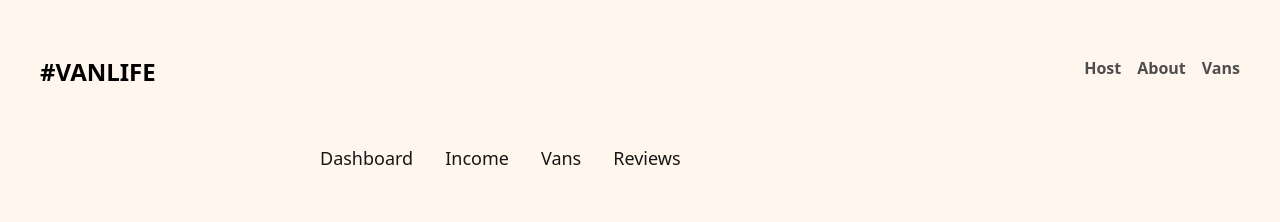
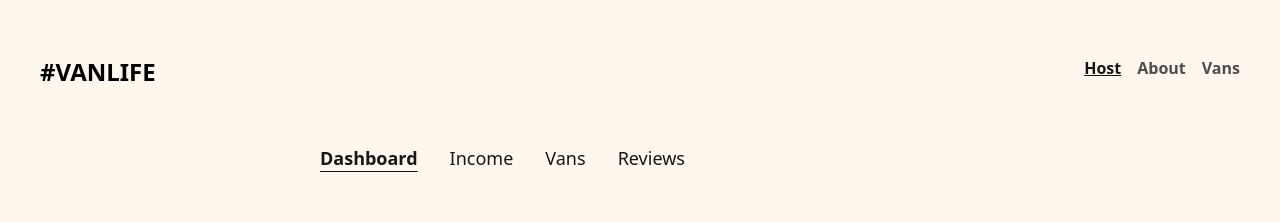
Before and after one commit to JoleneKearse/vanlife, a React (Vite) app: page /host in a window 1280 px wide. Shown: the top 222 px of the page. Built offline with nearby package versions, Linux system fonts and the light colour scheme.

Commit message:
feat: add active links

```diff
--- a/eslint.config.js
+++ b/eslint.config.js
@@ -1,38 +1,39 @@
-import js from '@eslint/js'
-import globals from 'globals'
-import react from 'eslint-plugin-react'
-import reactHooks from 'eslint-plugin-react-hooks'
-import reactRefresh from 'eslint-plugin-react-refresh'
+import js from "@eslint/js";
+import globals from "globals";
+import react from "eslint-plugin-react";
+import reactHooks from "eslint-plugin-react-hooks";
+import reactRefresh from "eslint-plugin-react-refresh";
 
 export default [
-  { ignores: ['dist'] },
+  { ignores: ["dist"] },
   {
-    files: ['**/*.{js,jsx}'],
+    files: ["**/*.{js,jsx}"],
     languageOptions: {
       ecmaVersion: 2020,
       globals: globals.browser,
       parserOptions: {
-        ecmaVersion: 'latest',
+        ecmaVersion: "latest",
         ecmaFeatures: { jsx: true },
-        sourceType: 'module',
+        sourceType: "module",
       },
     },
-    settings: { react: { version: '18.3' } },
+    settings: { react: { version: "18.3" } },
     plugins: {
       react,
-      'react-hooks': reactHooks,
-      'react-refresh': reactRefresh,
+      "react-hooks": reactHooks,
+      "react-refresh": reactRefresh,
     },
     rules: {
       ...js.configs.recommended.rules,
       ...react.configs.recommended.rules,
-      ...react.configs['jsx-runtime'].rules,
+      ...react.configs["jsx-runtime"].rules,
       ...reactHooks.configs.recommended.rules,
-      'react/jsx-no-target-blank': 'off',
-      'react-refresh/only-export-components': [
-        'warn',
+      "react/jsx-no-target-blank": "off",
+      "react/prop-types": "off",
+      "react-refresh/only-export-components": [
+        "warn",
         { allowConstantExport: true },
       ],
     },
   },
-]
+];
--- a/src/components/HostTabs.jsx
+++ b/src/components/HostTabs.jsx
@@ -1,16 +1,53 @@
-import { Link } from "react-router-dom";
+import { NavLink } from "react-router-dom";
 
 const HostTabs = () => {
   return (
     <nav className="mb-14">
       <ul className="flex gap-8 text-neutral-500 text-lg underline-offset-6">
-        <li><Link to="/host">Dashboard</Link></li>
-        <li><Link to="/host/income">Income</Link></li>
-        <li><Link to="/host/vans">Vans</Link></li>
-        <li><Link to="/host/reviews">Reviews</Link></li>
+        <li>
+          <NavLink
+            to="/host"
+            end
+            className={({ isActive }) =>
+              isActive ? "underline text-neutral-500 font-bold" : null
+            }
+          >
+            Dashboard
+          </NavLink>
+        </li>
+        <li>
+          <NavLink
+            to="/host/income"
+            className={({ isActive }) =>
+              isActive ? "underline text-neutral-500 font-bold" : null
+            }
+          >
+            Income
+          </NavLink>
+        </li>
+        <li>
+          <NavLink
+            to="/host/vans"
+            className={({ isActive }) =>
+              isActive ? "underline text-neutral-500 font-bold" : null
+            }
+          >
+            Vans
+          </NavLink>
+        </li>
+        <li>
+          <NavLink
+            to="/host/reviews"
+            className={({ isActive }) =>
+              isActive ? "underline text-neutral-500 font-bold" : null
+            }
+          >
+            Reviews
+          </NavLink>
+        </li>
       </ul>
     </nav>
   );
-}
+};
 
 export default HostTabs;
--- a/src/components/NavBar.jsx
+++ b/src/components/NavBar.jsx
@@ -1,20 +1,46 @@
-import { Link } from "react-router-dom";
+import { NavLink } from "react-router-dom";
 
 const NavBar = () => {
   return (
     <header>
       <nav className="bg-brand-100 text-neutral-300 py-14 flex justify-between px-10">
         <div>
-          <Link to="/" className="font-black uppercase text-neutral-600 text-2xl">#VanLife</Link>
+          <NavLink
+            to="/"
+            className="font-black uppercase text-neutral-600 text-2xl"
+          >
+            #VanLife
+          </NavLink>
         </div>
         <div className="flex gap-4 font-semibold">
-          <Link to="/host">Host</Link>
-          <Link to="about">About</Link>
-          <Link to="vans">Vans</Link>
+          <NavLink
+            to="/host"
+            className={({ isActive }) =>
+              isActive ? "underline text-neutral-500 font-bold" : null
+            }
+          >
+            Host
+          </NavLink>
+          <NavLink
+            to="about"
+            className={({ isActive }) =>
+              isActive ? "underline text-neutral-500 font-bold" : null
+            }
+          >
+            About
+          </NavLink>
+          <NavLink
+            to="vans"
+            className={({ isActive }) =>
+              isActive ? "underline text-neutral-500 font-bold" : null
+            }
+          >
+            Vans
+          </NavLink>
         </div>
       </nav>
     </header>
   );
-}
+};
 
 export default NavBar;
```
Also changed, not shown: src/pages/HomePage.jsx (+20 -8 lines).
